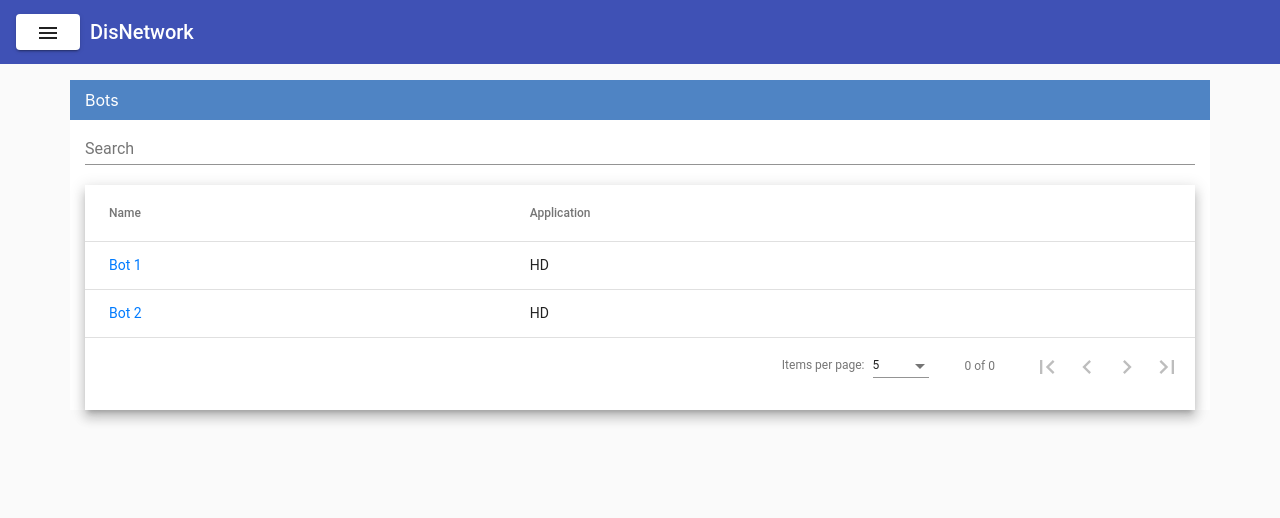
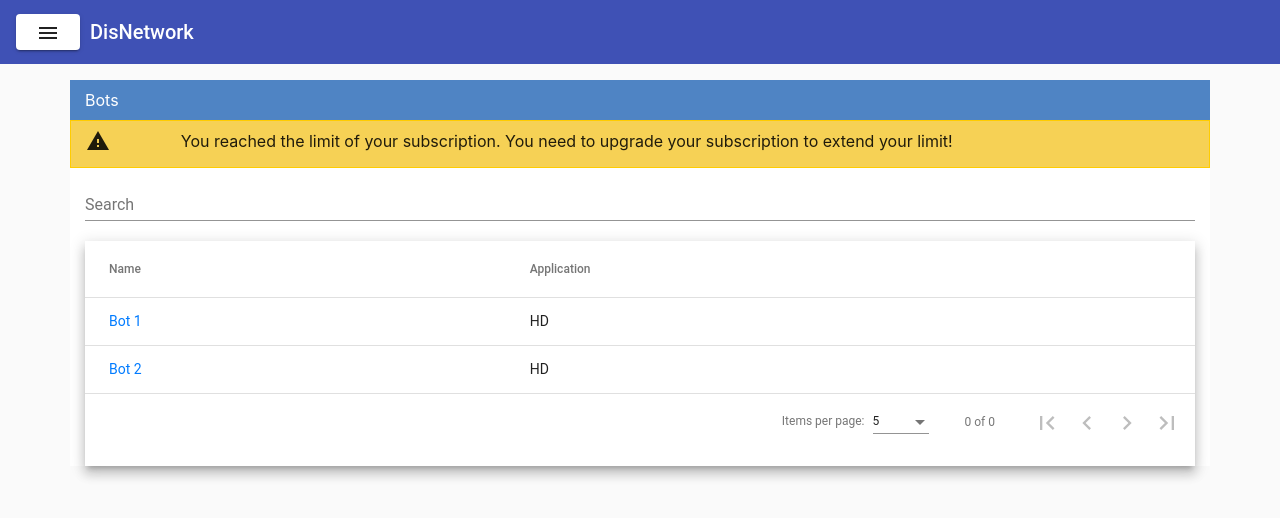
Before and after one commit to DisNetwork/web, an Angular app: page /bots in a window 1280 px wide. Shown: the top 518 px of the page. Built offline with nearby package versions, Linux system fonts and the light colour scheme.

Commit message:
Implement warning of the subscription to the features that need subscription

```diff
--- a/src/app/application/application.module.ts
+++ b/src/app/application/application.module.ts
@@ -9,6 +9,8 @@ import { SearchComponent } from './search/search.component';
 import { DetailComponent } from './detail/detail.component';
 import { RouterModule, Routes } from '@angular/router';
 import { MatInputModule } from '@angular/material/input';
+import { MatIconModule } from '@angular/material/icon';
+import { UnitModule } from '../unit/unit.module';
 
 const routes: Routes = [
   { path: '', component: SearchComponent },
@@ -19,12 +21,14 @@ const routes: Routes = [
   declarations: [SearchComponent, DetailComponent],
   imports: [
     CommonModule,
+    UnitModule,
     MatInputModule,
     MatFormFieldModule,
     MatTableModule,
     MatPaginatorModule,
     MatDividerModule,
     MatButtonModule,
+    MatIconModule,
     RouterModule.forChild(routes)
   ]
 })
--- a/src/app/application/detail/detail.component.html
+++ b/src/app/application/detail/detail.component.html
@@ -20,5 +20,6 @@
   </div>
   <mat-divider></mat-divider>
   <br>
+  <app-unit-warning class="full-width"></app-unit-warning>
   <button mat-raised-button color="primary">+ Create</button>
 </div>
--- a/src/app/bot/bot.module.ts
+++ b/src/app/bot/bot.module.ts
@@ -16,6 +16,7 @@ import { DetailComponent } from './detail/detail.component';
 import { MatTabsModule } from '@angular/material/tabs';
 import { ActivityComponent } from './activity/activity.component';
 import { SettingsComponent } from './settings/settings.component';
+import { UnitModule } from '../unit/unit.module';
 
 const routes: Routes = [
   { path: '', component: ListComponent },
@@ -26,6 +27,7 @@ const routes: Routes = [
   declarations: [ListComponent, InfoComponent, DetailComponent, ActivityComponent, SettingsComponent],
   imports: [
     CommonModule,
+    UnitModule,
     FormsModule,
     MatTableModule,
     MatButtonModule,
--- a/src/app/bot/list/list.component.html
+++ b/src/app/bot/list/list.component.html
@@ -5,6 +5,7 @@
     </div>
     <div class="col-sm-10"></div>
   </div>
+  <app-unit-warning></app-unit-warning>
   <mat-form-field class="full-width">
     <input matInput type="text" placeholder="Search" (click)="applyFilter($event.target.value)">
   </mat-form-field>
--- a/src/app/developers/developers.module.ts
+++ b/src/app/developers/developers.module.ts
@@ -16,6 +16,7 @@ import { InformationComponent } from './information/information.component';
 import { SourceCodeComponent } from './source-code/source-code.component';
 import { FormsModule } from '@angular/forms';
 import { TestBotComponent } from './test-bot/test-bot.component';
+import { UnitModule } from '../unit/unit.module';
 
 const routes: Routes = [
   { path: '', component: ListComponent },
@@ -27,6 +28,7 @@ const routes: Routes = [
   imports: [
     CommonModule,
     FormsModule,
+    UnitModule,
     MatTableModule,
     MatInputModule,
     MatPaginatorModule,
--- a/src/app/developers/source-code/source-code.component.html
+++ b/src/app/developers/source-code/source-code.component.html
@@ -1,4 +1,5 @@
 <div class="container">
+  <app-unit-warning class="full-width"></app-unit-warning>
   <p class="typography">Source code:</p>
   <mat-radio-group [(ngModel)]="type">
     <mat-radio-button value="open" style="padding-right: 1em;">Open</mat-radio-button>
--- a/src/app/developers/test-bot/test-bot.component.html
+++ b/src/app/developers/test-bot/test-bot.component.html
@@ -1,4 +1,5 @@
 <div class="container">
+  <app-unit-warning class="full-width"></app-unit-warning>
   <mat-form-field class="full-width">
     <input matInput placeholder="Access Token" [value]="access_token" />
   </mat-form-field>
```
Lines whose indentation alone changed are shown as unchanged.
